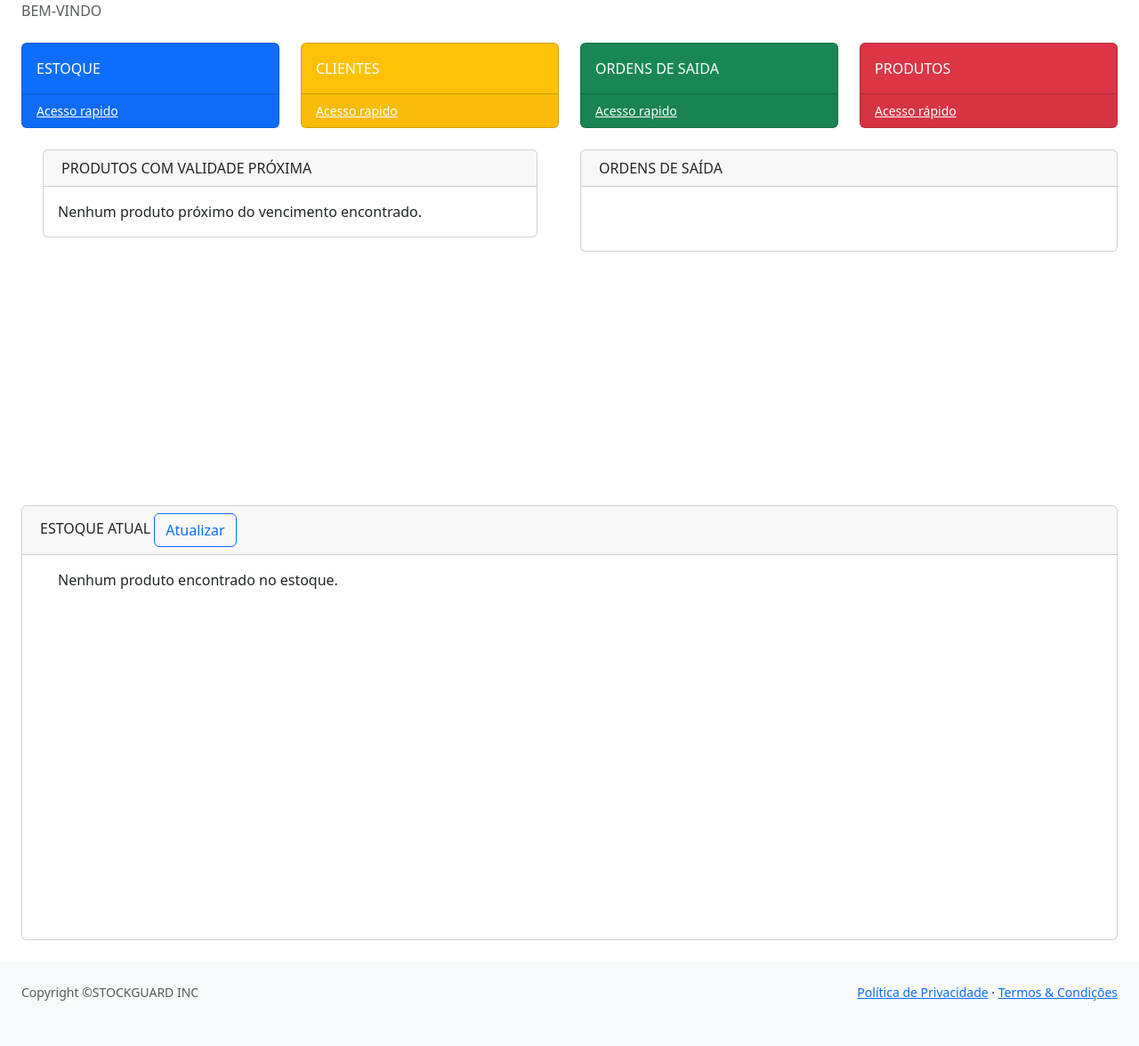
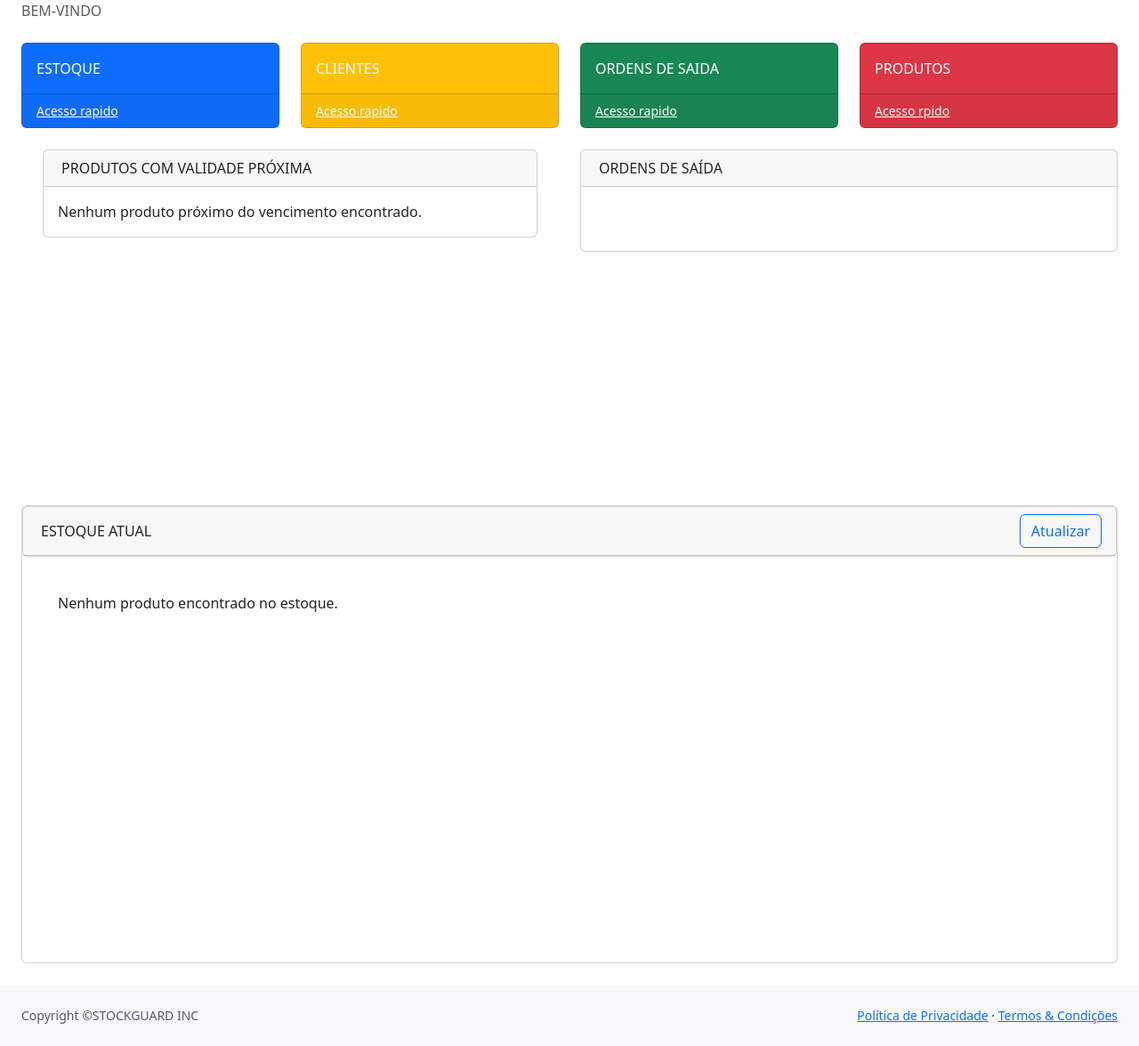
Before and after one commit to ThiagoEwer/stockguard, a PHP site: page / in a window 1280 px wide. Shown: the part 70-1246 px from the top of the page at 89% size. Before the commit the page ends 1195 px from the top, so only its background shows below. Run offline with PHP 8.4, Linux system fonts and the light colour scheme; data that the repository does not hold is empty.

Commit message:
Atualizar

```diff
--- a/conteudo.php
+++ b/conteudo.php
@@ -36,7 +36,7 @@
                 <div class="card bg-danger text-white mb-4">
                     <div class="card-body">PRODUTOS</div>
                     <div class="card-footer d-flex align-items-center justify-content-between">
-                        <a class="small text-white stretched-link" href="#">Acesso rápido</a>
+                        <a class="small text-white stretched-link" href="#">Acesso rpido</a>
                         <div class="small text-white"><i class="fas fa-angle-right"></i></div>
                     </div>
                 </div>
@@ -61,15 +61,20 @@
             </div>
         </div>
         <div class="card mb-4">
-            <div class="card-header">
-                <i class="fas fa-table me-1"></i>
-                <row>ESTOQUE ATUAL
-                    <!-- Criar a funação atualizar tabela (THIAGO)-->
-                    <button class="btn btn-outline-primary" onclick="atualizarTabela()">
-                        <i class="fas fa-sync-alt"></i>Atualizar
-                    </button>
-                </row>
-            </div>
+        <div class="card mb-4">
+    <div class="card-header d-flex justify-content-between align-items-center">
+        <div>
+            <i class="fas fa-table me-1"></i>
+            ESTOQUE ATUAL
+        </div>
+        <!-- Criar a função atualizar tabela (THIAGO)-->
+        <button class="btn btn-outline-primary" onclick="atualizarTabela()">
+            <i class="fas fa-sync-alt"></i>Atualizar
+        </button>
+    </div>
+    <!-- Outros conteúdos da card aqui -->
+</div>
+
             <div class="card-body">
                     <iframe src="SQL/estoque_atual.php" width="100%" height="400px" frameborder="0"></iframe>
 
```
